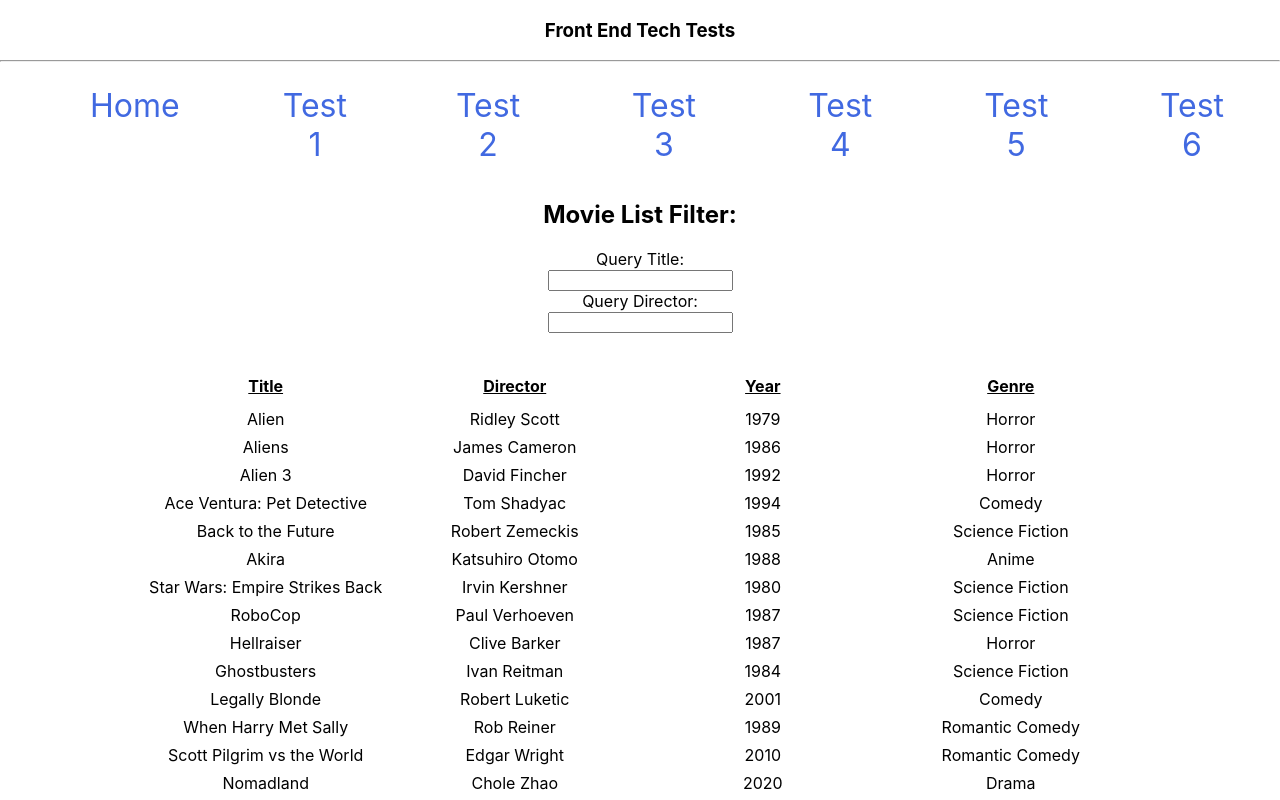
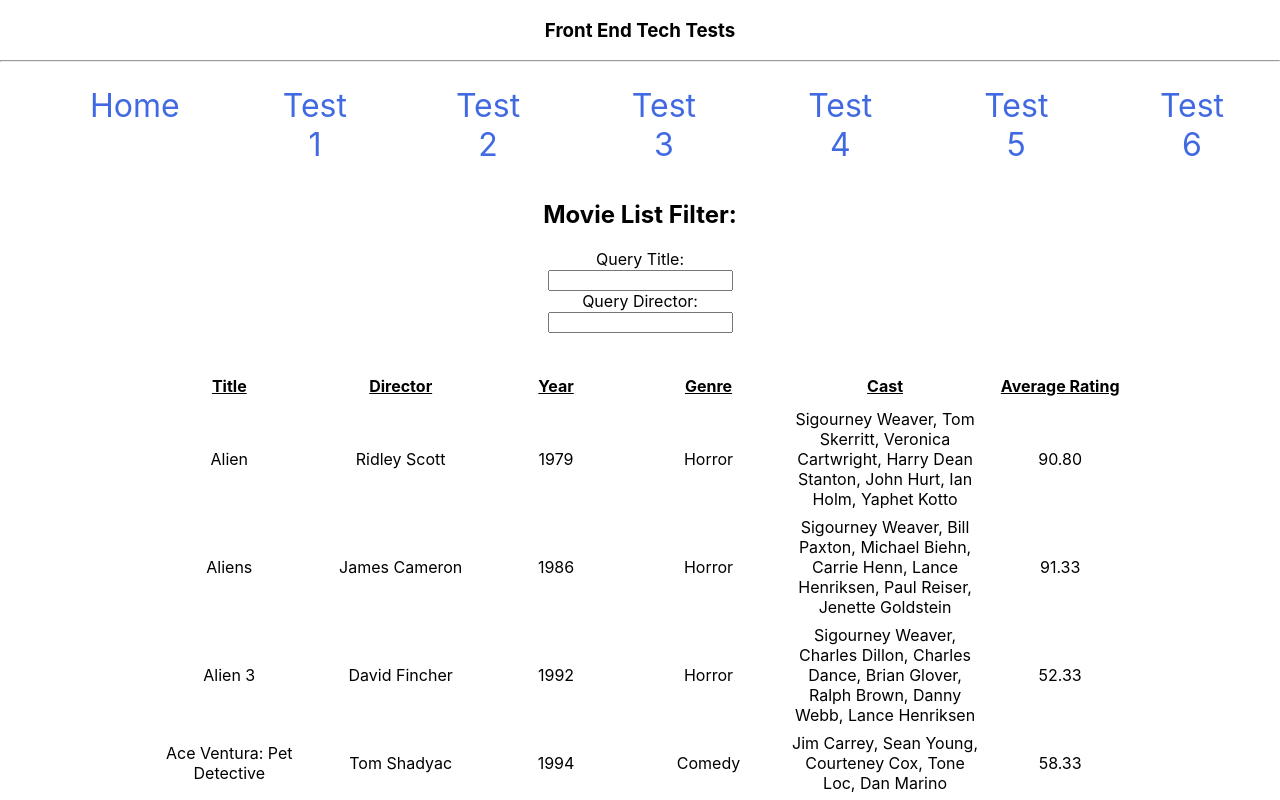
Before and after one commit to Edd-NC/front-end-tech-tests, a React (Create React App) app: page /test/1 in a window 1280 px wide. Shown: the top 800 px of the page. Built offline with nearby package versions, Linux system fonts and the light colour scheme.

Commit message:
Updating logic test 1 so that more info is provided and refactoring

```diff
--- a/src/components/test1/Test1.jsx
+++ b/src/components/test1/Test1.jsx
@@ -17,11 +17,15 @@ const Test1 = () => {
             </form>
             <br /><br />
                 <table>
-                <tr><th>Title</th><th>Director</th><th>Year</th><th>Genre</th><th></th></tr>
+                <tr><th>Title</th><th>Director</th><th>Year</th><th>Genre</th><th>Cast</th><th>Average Rating</th></tr>
                 {movieData.map(movie => {
-                    if(movie.title.toLowerCase().includes(titleQuery.toLowerCase()) && movie.director.toLowerCase().includes(directorQuery.toLowerCase())) {
+                    const titleQ = movie.title.toLowerCase().includes(titleQuery.toLowerCase());
+                    const directorQ = movie.director.toLowerCase().includes(directorQuery.toLowerCase());
+                    const ratings = Object.values(movie.ratings).flat();
+                    ratings[0] *= 10;
+                    if(titleQ && directorQ) {
                         return (
-                            <tr><td>{movie.title}</td><td>{movie.director}</td><td>{movie.year}</td><td>{movie.genre}</td></tr>
+                            <tr><td>{movie.title}</td><td>{movie.director}</td><td>{movie.year}</td><td>{movie.genre}</td><td>{movie.cast.join(", ")}</td><td>{(ratings.reduce((sum, num) => sum + num, 0)/ratings.length).toFixed(2)}</td></tr>
                         )
                     }
                 })}
```
